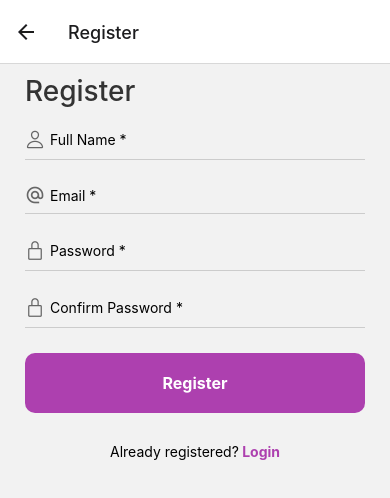
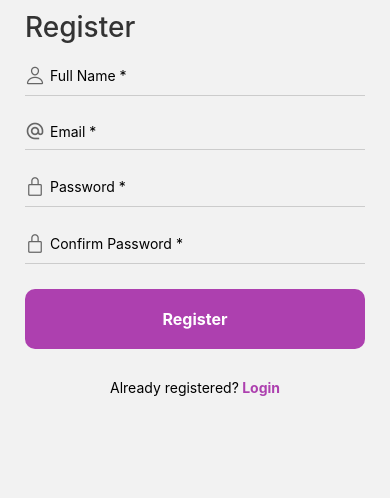
Before and after one commit to imabbassayed/calendar-react-native, a React Native app: screen /Register in a window 390 px wide. Shown: the top 498 px of the page. Built offline with nearby package versions, Linux system fonts and the light colour scheme.

Commit message:
Deleted navigation folder and rearranged the stack

```diff
--- a/App.js
+++ b/App.js
@@ -1,17 +1,37 @@
 import React from 'react';
 import {NavigationContainer} from '@react-navigation/native';
+import {createNativeStackNavigator} from '@react-navigation/native-stack';
 
-import AuthStack from "./src/navigation/AuthStack";
-import AppStack from "./src/navigation/AppStack";
+//import AuthStack from "./src/navigation/AuthStack";
+//import AppStack from "./src/navigation/AppStack";
+
+
+import HomeScreen from "./src/screens/HomeScreen";
+
+
+import LoginScreen from "./src/screens/LoginScreen";
+import RegisterScreen from "./src/screens/RegisterScreen";
+
+
+const stack = createNativeStackNavigator();
 
 function App(){
   return (
     <NavigationContainer>
-      <AuthStack/>
-      <AppStack/>
+
+      <stack.Navigator >
+        <stack.Group screenOptions={{headerShown: false}}>
+              <stack.Screen name="Login" component={LoginScreen} />
+              <stack.Screen name="Register" component={RegisterScreen} />
+        </stack.Group>
+
+        <stack.Group>
+            <stack.Screen name="Home" component={HomeScreen} />
+        </stack.Group>
+      </stack.Navigator>
+
     </NavigationContainer>
   );
 }
 
-
 export default App;
```
